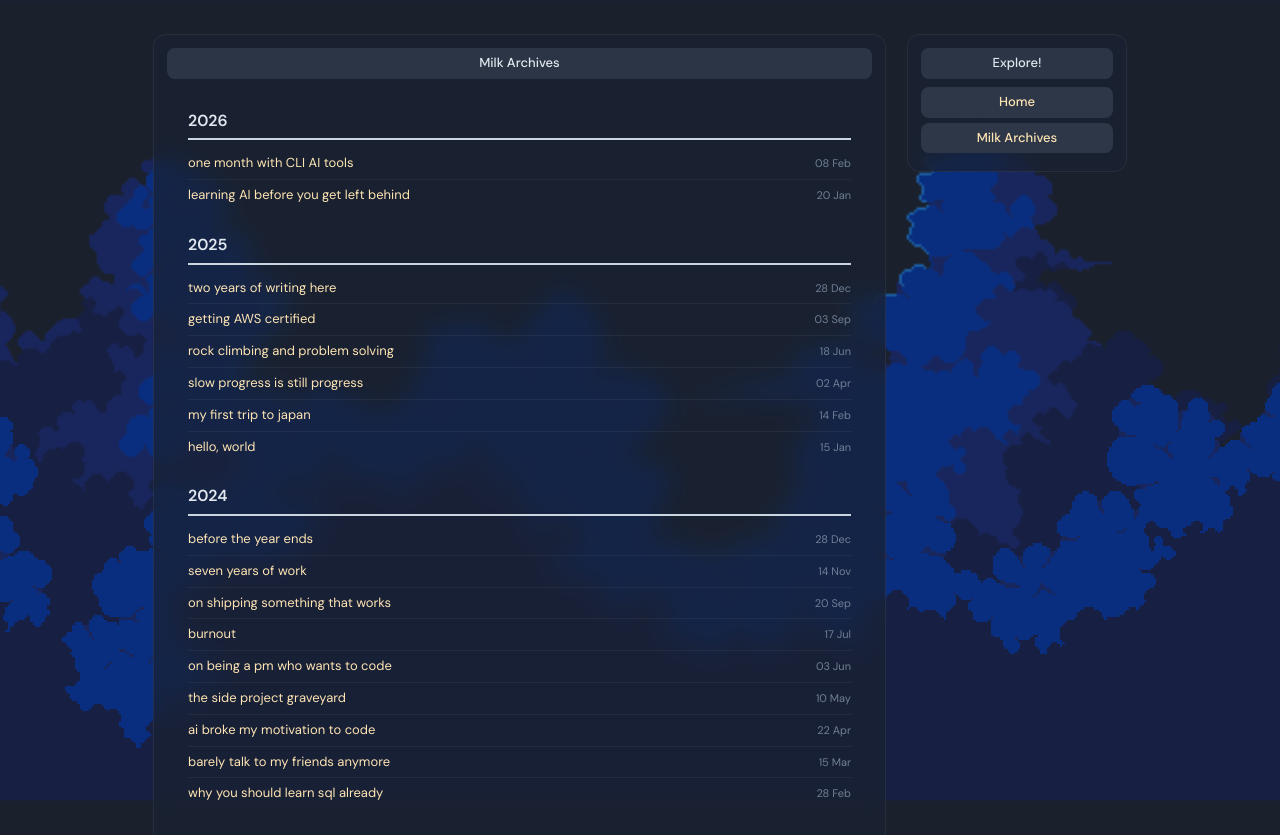
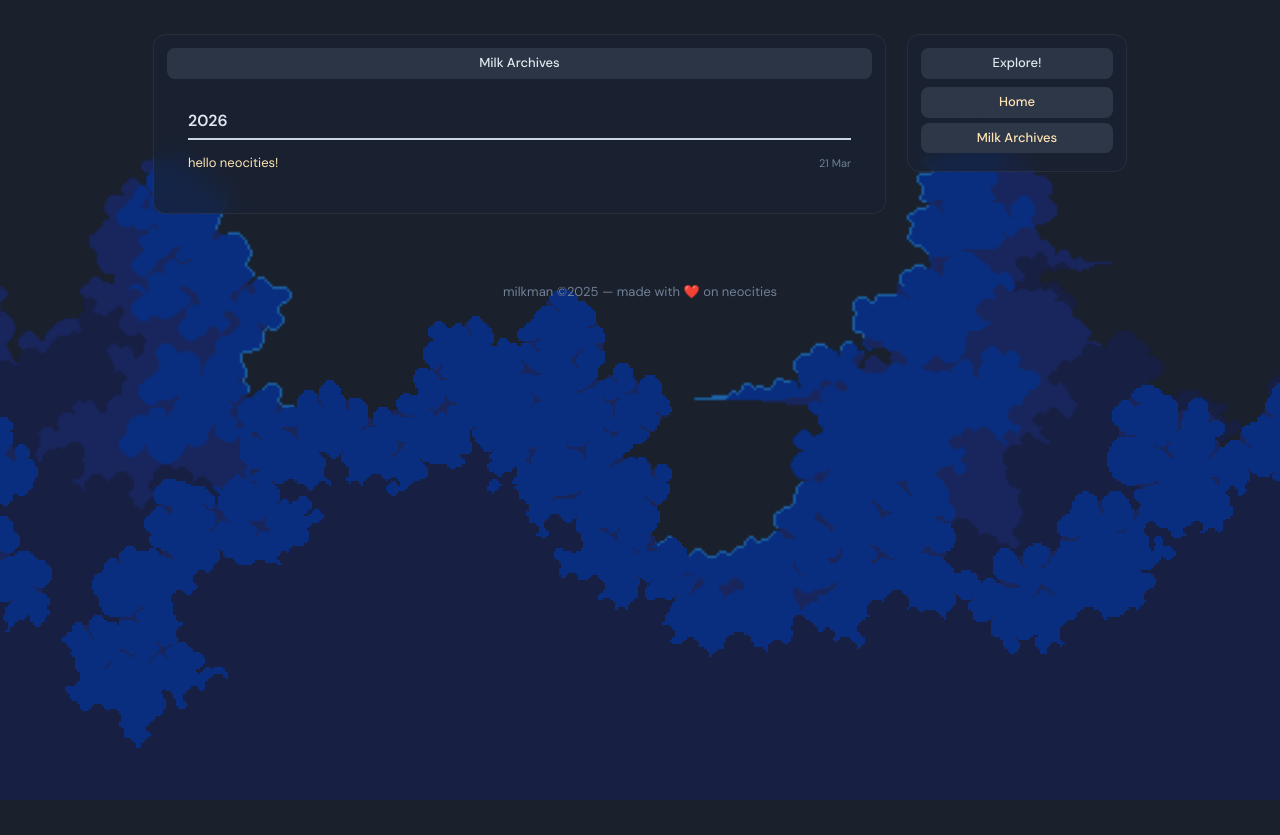
Before and after one commit to milkman-dev/neocities-site, a plain HTML site: page blog/blog-home.html in a window 1280 px wide. Shown: the top 835 px of the page. After the commit the page ends 800 px from the top, so only its background shows below. Drawn offline with Linux system fonts and the light colour scheme.

Commit message:
sync posts from notion

```diff
--- a/blog/blog-home.html
+++ b/blog/blog-home.html
@@ -20,92 +20,14 @@
               <h2 class="archive-year-heading">2026</h2>
               <ul class="archive-post-list">
                 <li class="archive-post-item">
-                  <a href="./posts/one-month-with-cli-ai-tools.html" class="archive-post-title">one month with CLI AI tools</a>
-                  <span class="archive-post-date">08 Feb</span>
-                </li>
-                <li class="archive-post-item">
-                  <a href="./posts/learning-ai-before-you-get-left-behind.html" class="archive-post-title">learning AI before you get left behind</a>
-                  <span class="archive-post-date">20 Jan</span>
+                  <a href="./posts/hello-neocities.html" class="archive-post-title">hello neocities!</a>
+                  <span class="archive-post-date">21 Mar</span>
                 </li>
               </ul>
             </div>
-
-            <div class="archive-section">
-              <h2 class="archive-year-heading">2025</h2>
-              <ul class="archive-post-list">
-                <li class="archive-post-item">
-                  <a href="./posts/two-years-of-writing-here.html" class="archive-post-title">two years of writing here</a>
-                  <span class="archive-post-date">28 Dec</span>
-                </li>
-                <li class="archive-post-item">
-                  <a href="./posts/getting-aws-certified.html" class="archive-post-title">getting AWS certified</a>
-                  <span class="archive-post-date">03 Sep</span>
-                </li>
-                <li class="archive-post-item">
-                  <a href="./posts/rock-climbing-and-problem-solving.html" class="archive-post-title">rock climbing and problem solving</a>
-                  <span class="archive-post-date">18 Jun</span>
-                </li>
-                <li class="archive-post-item">
-                  <a href="./posts/slow-progress-is-still-progress.html" class="archive-post-title">slow progress is still progress</a>
-                  <span class="archive-post-date">02 Apr</span>
-                </li>
-                <li class="archive-post-item">
-                  <a href="./posts/my-first-trip-to-japan.html" class="archive-post-title">my first trip to japan</a>
-                  <span class="archive-post-date">14 Feb</span>
-                </li>
-                <li class="archive-post-item">
-                  <a href="./posts/hello-world.html" class="archive-post-title">hello, world</a>
-                  <span class="archive-post-date">15 Jan</span>
-                </li>
-              </ul>
-            </div>
-
-            <div class="archive-section">
-              <h2 class="archive-year-heading">2024</h2>
-              <ul class="archive-post-list">
-                <li class="archive-post-item">
-                  <a href="./posts/before-the-year-ends.html" class="archive-post-title">before the year ends</a>
-                  <span class="archive-post-date">28 Dec</span>
-                </li>
-                <li class="archive-post-item">
-                  <a href="./posts/seven-years-of-work.html" class="archive-post-title">seven years of work</a>
-                  <span class="archive-post-date">14 Nov</span>
-                </li>
-                <li class="archive-post-item">
-                  <a href="./posts/on-shipping-something-that-works.html" class="archive-post-title">on shipping something that works</a>
-                  <span class="archive-post-date">20 Sep</span>
-                </li>
-                <li class="archive-post-item">
-                  <a href="./posts/burnout.html" class="archive-post-title">burnout</a>
-                  <span class="archive-post-date">17 Jul</span>
-                </li>
-                <li class="archive-post-item">
-                  <a href="./posts/on-being-a-pm-who-wants-to-code.html" class="archive-post-title">on being a pm who wants to code</a>
-                  <span class="archive-post-date">03 Jun</span>
-                </li>
-                <li class="archive-post-item">
-                  <a href="./posts/the-side-project-graveyard.html" class="archive-post-title">the side project graveyard</a>
-                  <span class="archive-post-date">10 May</span>
-                </li>
-                <li class="archive-post-item">
-                  <a href="./posts/ai-broke-my-motivation.html" class="archive-post-title">ai broke my motivation to code</a>
-                  <span class="archive-post-date">22 Apr</span>
-                </li>
-                <li class="archive-post-item">
-                  <a href="./posts/barely-talk-to-my-friends-anymore.html" class="archive-post-title">barely talk to my friends anymore</a>
-                  <span class="archive-post-date">15 Mar</span>
-                </li>
-                <li class="archive-post-item">
-                  <a href="./posts/why-you-should-learn-sql.html" class="archive-post-title">why you should learn sql already</a>
-                  <span class="archive-post-date">28 Feb</span>
-                </li>
-              </ul>
-            </div>
-
           </div>
         </div>
       </div>
-
       <aside>
         <div class="box">
           <div class="box-title">Explore!</div>
```
Also changed, not shown: blog/posts/hello-neocities.html (added, +45 -0 lines).
